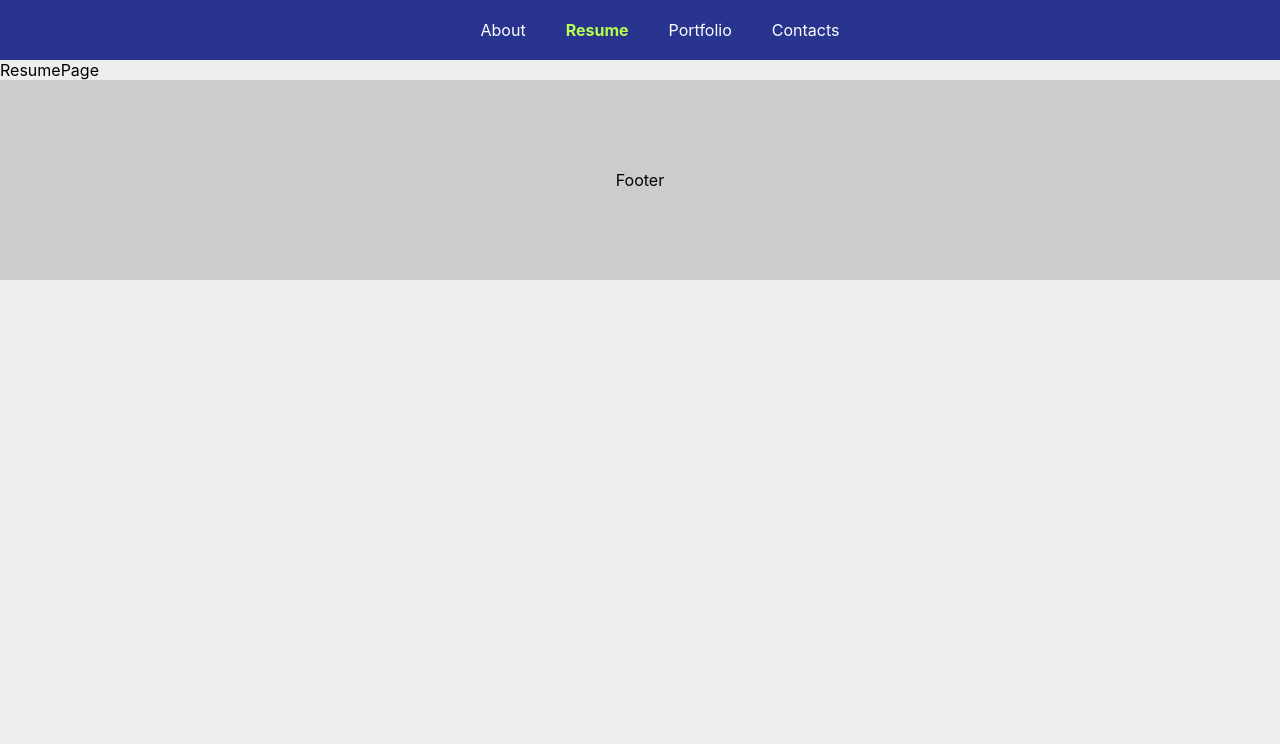
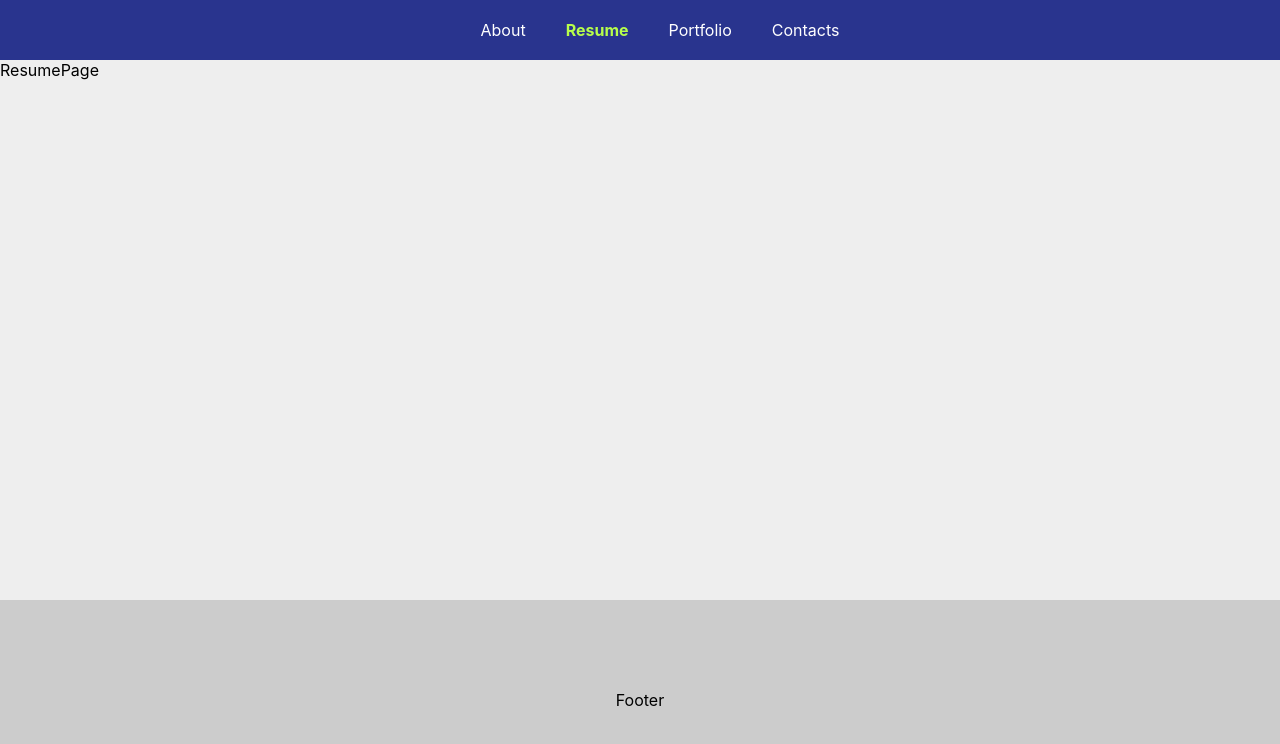
Before and after one commit to an4morph/react-router-lesson, a React (Create React App) app: page / in a window 1280 px wide. Shown: the top 744 px of the page. Built offline with nearby package versions, Linux system fonts and the light colour scheme.

Commit message:
add styles for layout

```diff
--- a/src/components/layout/index.jsx
+++ b/src/components/layout/index.jsx
@@ -1,6 +1,7 @@
 import { Outlet } from "react-router-dom"
 import { Nav } from "../../components/nav"
 import { Footer } from "../footer"
+import './layout.css'
 
 export const Layout = () => {
   return (
--- /dev/null
+++ b/src/components/layout/layout.css
@@ -0,0 +1,3 @@
+.content {
+  min-height: calc(100vh - 200px - 60px);
+}
```
